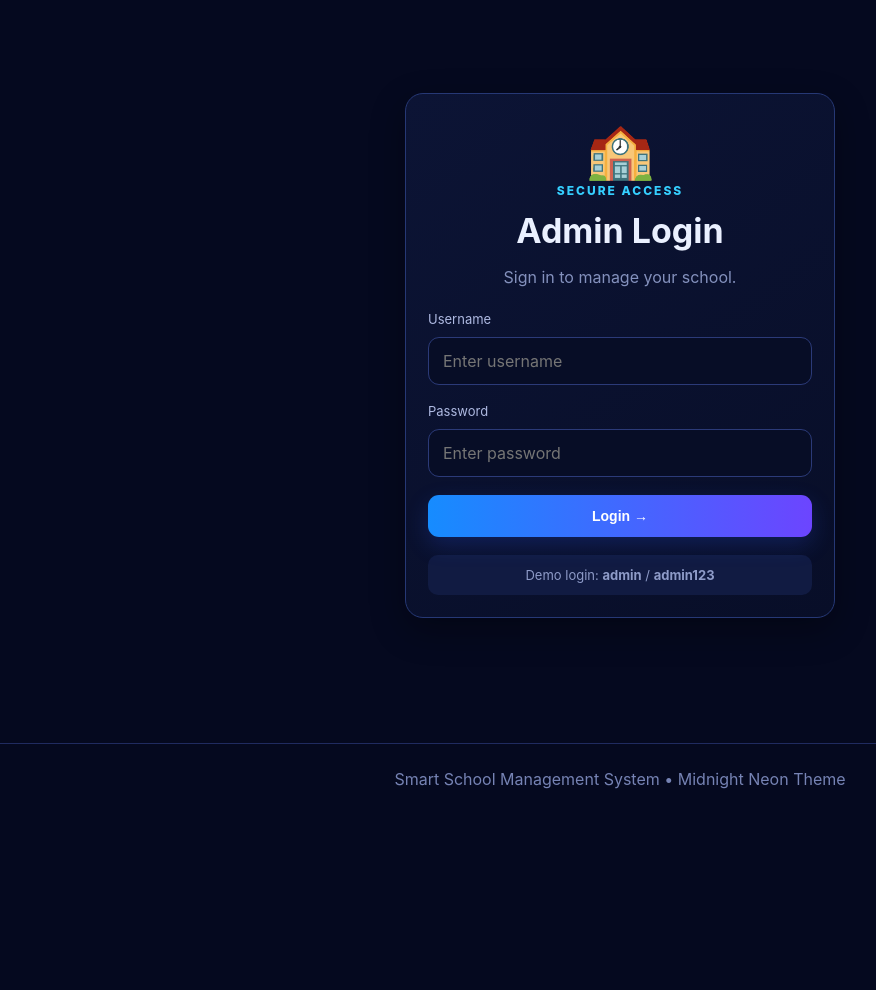
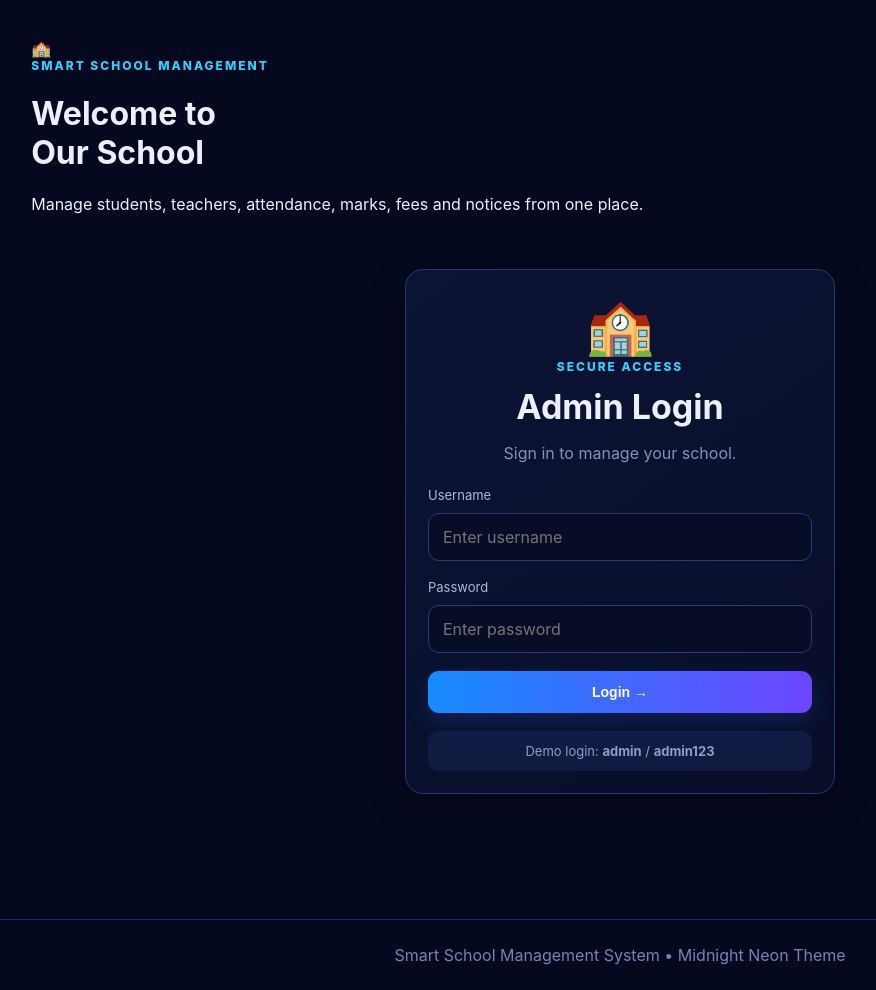
Before and after one commit to princegit-hub/Smark-School-Management-System-, a Flask app: page /login in a window 1280 px wide. Shown: the part 78-1068 px from the top of the page, without its empty margins (20-896 px from the left). Before the commit the page ends 867 px from the top, so only its background shows below. Run offline with Flask 3, Linux system fonts and the light colour scheme.

Commit message:
Update login.html

```diff
--- a/templates/login.html
+++ b/templates/login.html
@@ -1,18 +1,67 @@
 {% extends "base.html" %}
+
 {% block title %}Admin Login{% endblock %}
+
 {% block content %}
+
+<div class="school-login">
+
+  <!-- School Photo Section -->
+  <div class="login-school-photo">
+    <div class="school-photo-overlay">
+      <div class="school-photo-content">
+        <div class="school-badge">🏫</div>
+        <div class="eyebrow">SMART SCHOOL MANAGEMENT</div>
+        <h1>Welcome to<br><span>Our School</span></h1>
+        <p>Manage students, teachers, attendance, marks, fees and notices from one place.</p>
+      </div>
+    </div>
+  </div>
+
+  <!-- Login Section -->
+  <div class="login-form-area">
     <div class="auth-card">
+
       <div class="login-logo">🏫</div>
+
       <div class="eyebrow">SECURE ACCESS</div>
+
       <h1>Admin Login</h1>
-  <p class="muted">Sign in to manage your school.</p>
+
+      <p class="muted">
+        Sign in to manage your school.
+      </p>
+
       <form method="POST">
+
         <label>Username</label>
-    <input name="username" placeholder="Enter username" required>
+        <input
+          name="username"
+          placeholder="Enter username"
+          required
+        >
+
         <label>Password</label>
-    <input type="password" name="password" placeholder="Enter password" required>
-    <button class="btn primary full" type="submit">Login →</button>
+        <input
+          type="password"
+          name="password"
+          placeholder="Enter password"
+          required
+        >
+
+        <button class="btn primary full" type="submit">
+          Login →
+        </button>
+
       </form>
-  <div class="hint">Demo login: <b>admin</b> / <b>admin123</b></div>
+
+      <div class="hint">
+        Demo login: <b>admin</b> / <b>admin123</b>
       </div>
+
+    </div>
+  </div>
+
+</div>
+
 {% endblock %}
```
Lines whose indentation alone changed are shown as unchanged.
